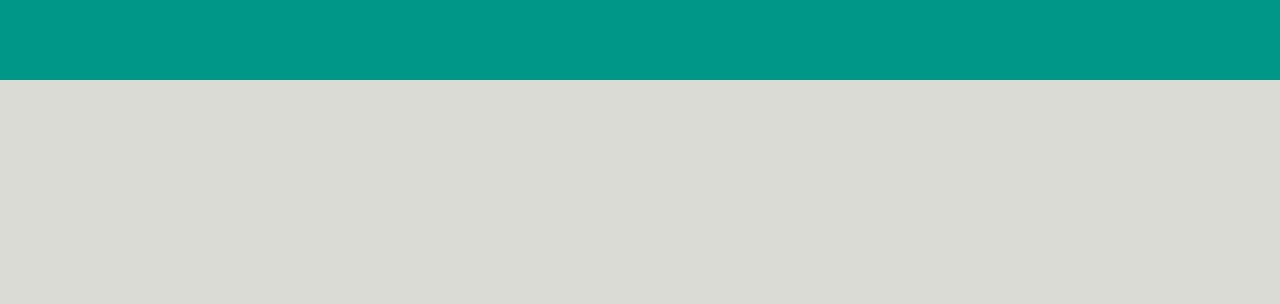
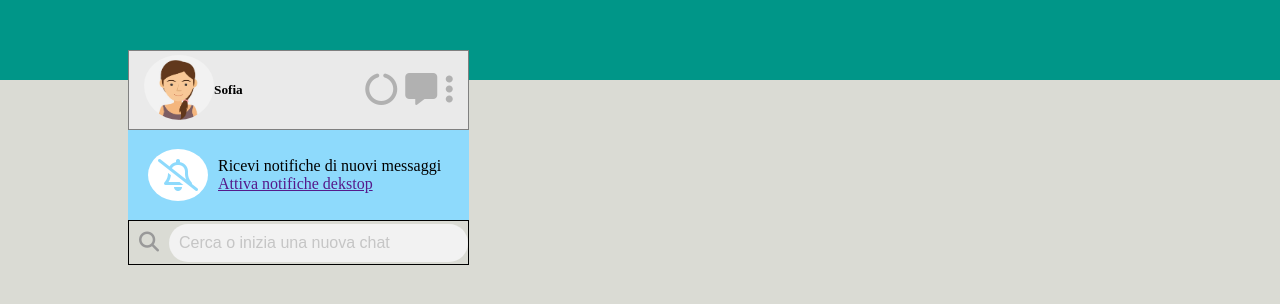
Before and after one commit to AlessioLibbi/vue-boolzapp, a plain HTML site: page index.html in a window 1280 px wide. Drawn offline with nearby package versions, Linux system fonts and the light colour scheme.

Commit message:
Add:navigation-bar

```diff
--- a/css/style.css
+++ b/css/style.css
@@ -4,6 +4,7 @@
     padding: 0;
     box-sizing: border-box;
 }
+
 /* END RESET */
 /* GENERAL CONTAINER SETTING */
 body {
@@ -21,5 +22,131 @@ body {
     width: 80%;
     height: 90vh;
     margin-top: 50px;
+    display: flex;
 }
+
 /* END GENERAL CONTAINER SETTING  */
+/* IMG GENERAL SETTING */
+img {
+    max-width: 100%;
+    width: 70px;
+    height: 70px;
+}
+
+.avatar {
+    border-radius: 50%;
+    padding-top: 5px;
+}
+
+.awesome {
+    font-size: 2rem;
+}
+
+
+
+/* COL SETTING BASE */
+.col-4 {
+    width: 33.33%;
+    height: 100%;
+}
+
+.col-8 {
+    width: 66.66%;
+    height: 100%;
+}
+
+/* COL-4 SPECIFIC SETTING */
+/* COL-4-HEAD SETTING */
+.col-4-head {
+    height: 80px;
+    background-color: #EAEAEA;
+    display: flex;
+    justify-content: space-between;
+    align-items: center;
+    border: 1px solid grey;
+
+}
+
+.avatar-spot {
+    display: flex;
+    line-height: 80px;
+    margin: 15px;
+
+}
+
+.my_awesome {
+    margin: 15px;
+
+}
+
+/* END COL-4-HEAD-SETTING */
+/* COL-4-NAV SETTING */
+.col-4-nav {
+    height: 150px;
+}
+
+/* START COL-4-NOTIFICATION */
+.notification {
+    background-color: #8EDAFC;
+    height: 90px;
+    display: flex;
+    align-items: center;
+}
+
+.fa-bell-slash {
+    padding: 10px;
+    margin-left: 20px;
+    background-color: white;
+    border-radius: 50%;
+    color: #8EDAFC;
+}
+
+.notification-text {
+    padding: 10px;
+}
+
+/* END COL-4-NOTIFICATION */
+/* START COL-4-RESEARCH */
+.search-container {
+    display: flex;
+    align-items: center;
+    width: 100%;
+    max-width: 500px;
+    margin: 0 auto;
+    position: relative;
+    border: 1px solid black;
+}
+
+.search-button {
+    border: none;
+    background-color: transparent;
+    color: #999999;
+    font-size: 20px;
+    padding: 10px;
+}
+
+.search-button:hover {
+    color: #ffffff;
+}
+
+.search-input {
+    width: 100%;
+    padding: 10px;
+    font-size: 16px;
+    border: none;
+    border-radius: 20px;
+    background-color: #f2f2f2;
+    color: #999999;
+    outline: none;
+}
+
+.search-input::placeholder {
+    color: #999999;
+    opacity: 0.5;
+}
+
+.search-input:focus {
+    background-color: #ffffff;
+    color: #000000;
+}
+/* END COL-4-SEARCH */
--- a/index.html
+++ b/index.html
@@ -6,25 +6,58 @@
     <meta name="viewport" content="width=device-width, initial-scale=1.0">
     <title>Document</title>
     <link rel="stylesheet" href="css/style.css">
+    <link rel="stylesheet" href="https://cdnjs.cloudflare.com/ajax/libs/font-awesome/6.4.0/css/all.min.css" integrity="sha512-iecdLmaskl7CVkqkXNQ/ZH/XLlvWZOJyj7Yy7tcenmpD1ypASozpmT/E0iPtmFIB46ZmdtAc9eNBvH0H/ZpiBw==" crossorigin="anonymous" referrerpolicy="no-referrer" />
     <script src="https://unpkg.com/vue@3/dist/vue.global.js"></script>
 </head>
 <body>
     <div id="app">
         <div class="wrapper">
             <div class="content">
+                <!-- INIZIO PRIMA  COLONNA  -->
                 <div class="col-4">
+                    <!-- HEADER PRIMA COLONNA -->
                     <header class="col-4-head">
+                        <div class="avatar-spot">
+                            <img class="avatar" src="img/avatar_io.jpg" alt="">
+                            <h5>Sofia</h5>
+                        </div>
+                        <div class="my_awesome awesome">
+                            <i class="fa-solid fa-circle-notch " style="color: #B1B1B1;"></i>
+                            <i class="fa-solid fa-message" style="color: #B1B1B1;"></i>
+                            <i class="fa-solid fa-ellipsis-vertical" style="color: #B1B1B1;"></i>
+                        </div>
+                    </header>
+                    <!-- FINE HEADER PRIMA COLONNA -->
+                    <!-- START NAVIGAZIONE PRIMA COLONNA -->
+                    <nav class="col-4-nav">
+                        <!-- NOTIFICATION PART -->
+                        <div class="notification">
+                            <div class="awesome ">
+                                <i class="fa-regular fa-bell-slash" ;></i>
+                            </div>
+                            <div class="notification-text">
+                                <p>Ricevi notifiche di nuovi messaggi</p>
+                                <a href="">Attiva notifiche dekstop</a>
+                            </div>
 
-                    </header>
-                    <nav class="col-4-nav">
-
+                        </div>
+                        <!-- FINE NOTIFICATION -->
+                        <!-- INIZIO RICERCA -->
+                        <div class="search-container">
+                            <button class="search-button" type="submit">
+                              <i class="fas fa-search"></i>
+                            </button>
+                            <input type="text" class="search-input" placeholder="Cerca o inizia una nuova chat">
+                          </div>
+                          <!-- FINE RICERCA -->
                     </nav>
+                    <!-- FINE PARTE NAVIGAZIONE -->
                     <main class="col-4-main">
 
                     </main>
                 </div>
                 <div class="col-8">
-                    <header class="col-4-head">
+                    <header class="col-8-head">
 
                     </header>
                     <main class="col-8-main">
```
